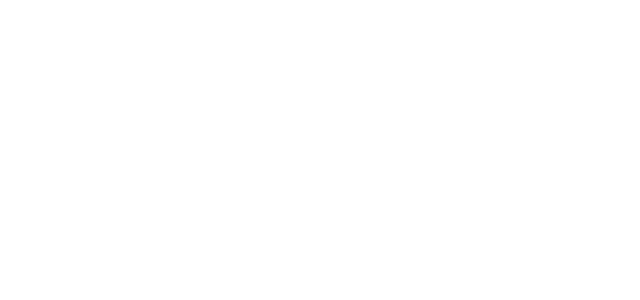
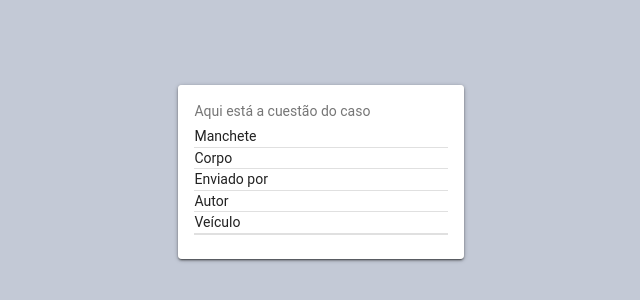
Before and after one commit to bandreghetti/bd-fakenews, a React (Create React App) app in the folder front/: page /new/1 in a window 1280 px wide. Shown: the part 228-528 px from the top of the page, without its empty margins (319-959 px from the left). Built offline with nearby package versions, Linux system fonts and the light colour scheme; no server answers.

Commit message:
Shows "noticia" by id

```diff
--- a/front/package.json
+++ b/front/package.json
@@ -10,7 +10,8 @@
     "react-dom": "^16.6.3",
     "react-router": "^4.3.1",
     "react-router-dom": "^4.3.1",
-    "react-scripts": "2.1.1"
+    "react-scripts": "2.1.1",
+    "react-select": "^2.1.2"
   },
   "scripts": {
     "start": "react-scripts start",
--- a/front/src/App.js
+++ b/front/src/App.js
@@ -4,6 +4,7 @@
 import Create from './Create';
 import Update from './Update';
 import Retrieve from './Retrieve';
+import New from './New'
 import { BrowserRouter as Router, Route } from "react-router-dom";
 
 
@@ -18,6 +19,7 @@
           <Route path="/create" component={Create} />
           <Route path="/update" component={Update} />
           <Route path="/retrieve" component={Retrieve} />
+          <Route path="/new/:id" component={New} />
         </div>
       </Router>
     );
--- /dev/null
+++ b/front/src/New.jsx
@@ -0,0 +1,150 @@
+import React from 'react';
+import db_api from './Common/axiosOrderers';
+import { withStyles, Paper, Card, CardContent, Typography, Grid, Divider } from '@material-ui/core';
+
+
+const styles = ({
+  root: {
+      backgroundColor: '#c3c9d6',
+      minHeight: '100vh',
+      display: 'flex',
+      flexdirection: 'column',
+      alignItems: 'center',
+      justifyContent: 'center',
+      fontSize: 'calc(10px + 2vmin)',
+      color: 'white',
+  },
+  card: {
+    minWidth: 200,
+    maxWidth: 600,
+  },
+})
+
+class New extends React.Component {
+  state = {
+    new_: {}
+  }
+  componentWillMount () {
+    const { match } = this.props;
+    db_api.get(`/new/${match.params.id}`)
+      .then(response => {this.setState({new_: response.data })})
+      .catch(err => {console.log(err)})
+  }
+
+  render () {
+    console.log(this.state.new_)
+    const { classes } = this.props;
+    const { new_ } = this.state;
+    let data = null;
+    if (new_) {
+      let mediaCod = null;
+      if(new_.mediaLink){
+        mediaCod = new_.mediaLink
+      }
+      data = (
+        <Grid container>
+          <Grid item xs={6}>
+            <Typography component="p" align="left">
+              Manchete
+            </Typography>
+          </Grid>
+          <Grid item xs={6}>
+            <Typography component="p" align="right" color="textSecondary">
+              {new_.headline}
+            </Typography>
+          </Grid>
+          <Grid xs={12}>
+            <Divider />
+          </Grid>
+          <Grid item xs={12}>
+            <Typography align="left">
+              Corpo
+            </Typography>
+          </Grid>
+          <Grid item xs={12}>
+            <Typography align="left" color="textSecondary">
+              {new_.body}
+            </Typography>
+          <Grid xs={12}>
+            <Divider />
+          </Grid>
+          </Grid>
+          <Grid item xs={6}>
+            <Typography component="p" align="left">
+              Enviado por
+            </Typography>
+          </Grid>
+          <Grid xs={6}>
+            <Typography align="right" color="textSecondary">
+              {new_.submittedby}
+            </Typography>
+          </Grid>
+          <Grid xs={12}>
+            <Divider />
+          </Grid>
+          <Grid item xs={6}>
+            <Typography component="p" align="left">
+              Autor
+            </Typography>
+          </Grid>
+          <Grid xs={6}>
+            <Typography align="right" color="textSecondary">
+              {new_.author}
+            </Typography>
+          </Grid>
+          <Grid xs={12}>
+            <Divider />
+          </Grid>
+          <Grid item xs={6}>
+            <Typography component="p" align="left">
+              Veículo
+            </Typography>
+          </Grid>
+          <Grid xs={6}>
+            <Typography align="right" color="textSecondary">
+              {new_.vehicle}
+            </Typography>
+          </Grid>
+          <Grid xs={12}>
+            <Divider />
+          </Grid>
+          <Grid item xs={6}>
+            <Typography component="p" align="left">
+              {new_.mediaLink ? "Link para publicação" : null}
+            </Typography>
+          </Grid>
+          <Grid xs={6}>
+            <Typography align="right" color="textSecondary">
+              <a href={mediaCod}>
+                {mediaCod}
+              </a>
+            </Typography>
+          </Grid>
+          <Grid xs={12}>
+            <Divider />
+          </Grid>
+        </Grid>
+      );
+    }
+    return (
+      <div className={classes.root}>
+        <Paper>
+          <Card className={classes.card}>
+            <CardContent>
+            <Typography
+              color="textSecondary"
+              gutterBottom
+              align="left"
+            >
+              Aqui está a cuestão do caso
+            </Typography>
+            {data}
+            </CardContent>
+          </Card>
+        </Paper>
+      </div>
+    )
+  }
+}
+
+export default withStyles(styles)(New);
--- a/front/src/Retrieve.jsx
+++ b/front/src/Retrieve.jsx
@@ -24,8 +24,10 @@
     }
     getNews = () => {
       db_api.get('/allnews')
-        .then(response => {this.setState({ news: response.data})})
-        .catch(err => console.log(err));
+        .then((response) => {
+          console.log(response.data)
+          this.setState({ news: response.data})})
+        .catch((err) => console.log(err));
     }
     render () {
         const { classes } = this.props
@@ -53,7 +55,7 @@
               {news.map(row => {
                 return (
                   <TableRow key={row.cod}>
-                    <TableCell>
+                    <TableCell component="a" href={`/new/${row.cod}`}>
                       {row.cod}
                     </TableCell>
                     <TableCell>{row.headline}</TableCell>
```
Also changed, not shown: 2 other files (tests, documents, lock files or other folders).
